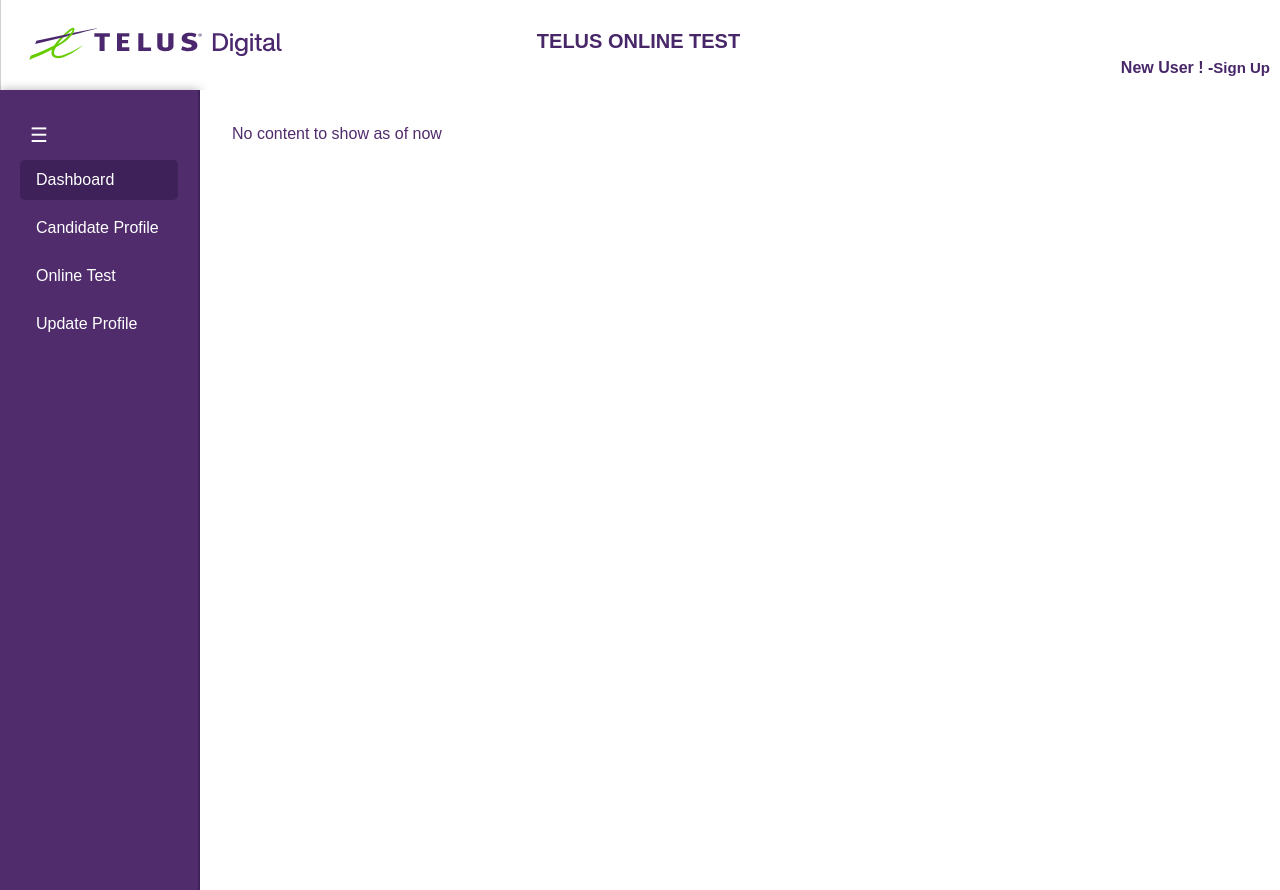
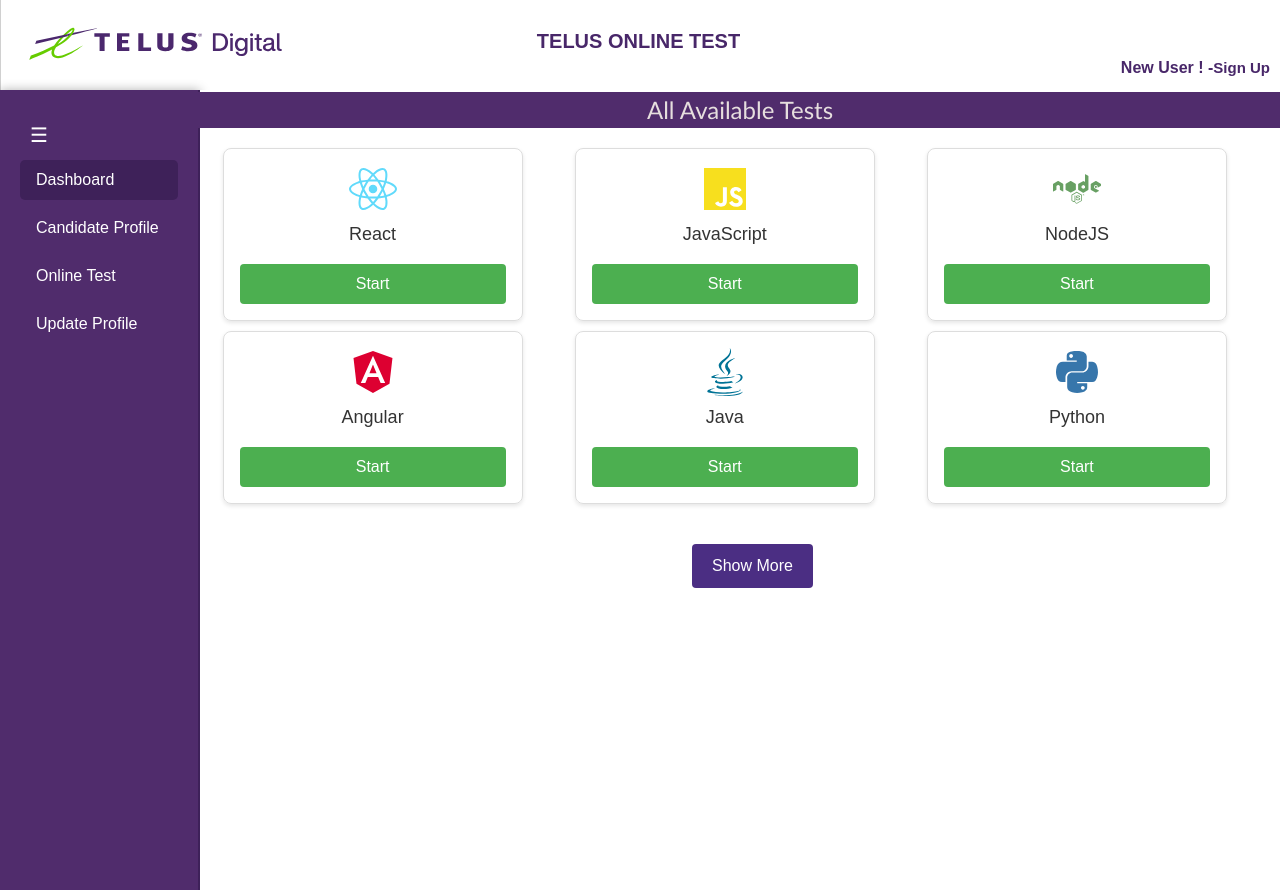
Before and after one commit to anmoldwivediTelus/telus_online_test_system, a React (Vite) app in the folder frontend/: page /dashboard in a window 1280 px wide. Both pictures are taken after a click on the item "Dashboard". Built offline with nearby package versions, Linux system fonts and the light colour scheme.

Commit message:
codeadded

```diff
--- /dev/null
+++ b/frontend/src/components/Dashboard/Courses.css
@@ -0,0 +1,100 @@
+.dashboard {
+    padding: 20px;
+    text-align: center;
+  }
+
+  .tests-section h1 {
+    margin-bottom: 20px;
+    margin-left:-5%;
+    margin-top: -3%;
+    font-size: 24px;
+    font-family: 'Gill Sans', 'Gill Sans MT', Calibri, 'Trebuchet MS', sans-serif;
+    color: #e6dede;
+    width: 110%;
+    background: #502c6c;
+    text-align: center;
+
+
+
+  }
+
+  .card-container {
+    margin-left: -3%;
+    display: grid;
+    grid-template-columns: repeat(3, 1fr);
+    gap: 10px;
+    justify-items: center;
+
+  }
+
+  .course-card {
+    border: 1px solid #ddd;
+  border-radius: 8px;
+  padding: 16px;
+  width: 300px;
+  box-shadow: 0 2px 4px rgba(0, 0, 0, 0.1);
+  text-align: center;
+  background-color: transparent;
+  display: flex;
+  flex-direction: column;
+  align-items: center;
+  justify-content: center;
+  }
+
+  .course-card h3 {
+    margin-top: 8px;
+    margin-bottom: 16px;
+    font-size: 18px;
+    color: #333;
+  }
+
+  .card-buttons {
+    display: flex;
+  justify-content: space-between;
+  width: 100%;
+  }
+
+  .start-button {
+    background-color: #4caf50;
+    color: white;
+    border: none;
+    padding: 8px 16px;
+    border-radius: 4px;
+    cursor: pointer;
+    width: 100%;
+  }
+
+  /* .finish-button {
+    background-color: #f44336;
+    color: white;
+    border: none;
+    padding: 8px 16px;
+    border-radius: 4px;
+    cursor: pointer;
+  } */
+
+  .start-button:hover {
+    background-color: #45a049;
+
+  }
+
+  /* .finish-button:hover {
+    background-color: #d32f2f;
+  } */
+
+  /*  */
+  .show-more-button {
+    margin-top: 40px;
+    background-color: #4b2e83;
+    color: white;
+    border: none;
+    padding: 10px 20px;
+    border-radius: 4px;
+    cursor: pointer;
+    font-size: 16px;
+    margin-left: 460px;
+  }
+
+  .show-more-button:hover {
+    background-color: #3a226a;
+  }
--- /dev/null
+++ b/frontend/src/components/Dashboard/Courses.js
@@ -0,0 +1,59 @@
+import React, { useState } from 'react';
+import { FaReact, FaJs, FaNode, FaAngular, FaJava, FaPython } from 'react-icons/fa';
+import './Courses.css';
+
+const CourseCard = ({ title, Icon, iconColor }) => {
+  return (
+    <div className="course-card">
+      <Icon size={48} color={iconColor} />
+      <h3>{title}</h3>
+      <div className="card-buttons">
+        <button className="start-button">Start</button>
+        {/* <button className="finish-button">Finish</button> */}
+      </div>
+    </div>
+  );
+};
+
+const Dashboard = () => {
+  const allCourses = [
+    { title: 'React', Icon: FaReact, iconColor: '#61dafb' },
+    { title: 'JavaScript', Icon: FaJs, iconColor: '#f7df1e' },
+    { title: 'NodeJS', Icon: FaNode, iconColor: '#68a063' },
+    { title: 'Angular', Icon: FaAngular, iconColor: '#dd0031' },
+    { title: 'Java', Icon: FaJava, iconColor: '#007396' },
+    { title: 'Python', Icon: FaPython, iconColor: '#3776ab' },
+    { title: 'C++', Icon: FaReact, iconColor: '#00599C' }, // Example additional course
+    { title: 'Ruby', Icon: FaReact, iconColor: '#CC342D' },
+    { title: 'Go', Icon: FaReact, iconColor: '#00ADD8' },
+  ];
+
+  const [visibleCourses, setVisibleCourses] = useState(6);
+  const handleShowMore = () => {
+    setVisibleCourses((prevCount) => prevCount + 3);
+  };
+
+  return (
+
+        <div className="tests-section">
+          <h1>All Available Tests</h1>
+          <div className="card-container">
+            {allCourses.slice(0, visibleCourses).map((course, index) => (
+              <CourseCard
+                key={index}
+                title={course.title}
+                Icon={course.Icon}
+                iconColor={course.iconColor}
+              />
+            ))}
+          </div>
+          {visibleCourses < allCourses.length && (
+            <button className="show-more-button" onClick={handleShowMore}>
+              Show More
+            </button>
+          )}
+        </div>
+  );
+};
+
+export default Dashboard;
--- a/frontend/src/components/Dashboard/SideNavBar.js
+++ b/frontend/src/components/Dashboard/SideNavBar.js
@@ -5,7 +5,7 @@
 import OnlineTestInstructions from './OnlineTestInstructions';
 import Dashboard from './Dashboard';
 import UpdateProfile from './UpdateProfile';
-
+import Courses from './Courses'
 function SideNavBar() {
   const [selectedOption, setSelectedOption] = useState('profile');
   const [isCollapsed, setIsCollapsed] = useState(false); // State to handle collapse
@@ -55,7 +55,7 @@
       <div className="main-content">
         {selectedOption === 'profile' && <CandidateProfile />}
         {selectedOption === 'test' && <OnlineTestInstructions />}
-        {selectedOption === 'dashboard' && <Dashboard />}
+        {selectedOption === 'dashboard' && <Courses />}
         {selectedOption === 'updateprofile' && <UpdateProfile />}
       </div>
     </div>
```
Also changed, not shown: 1 other file (tests, documents, lock files or other folders).
